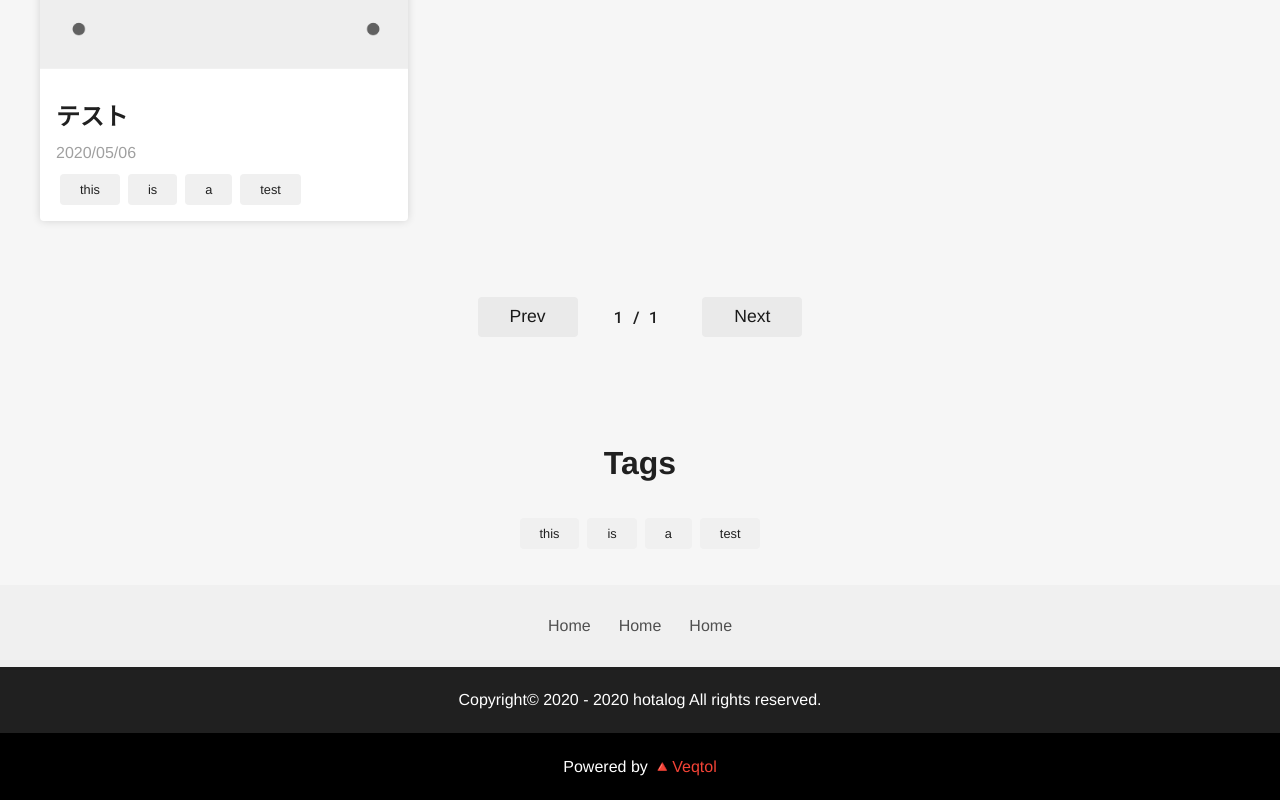
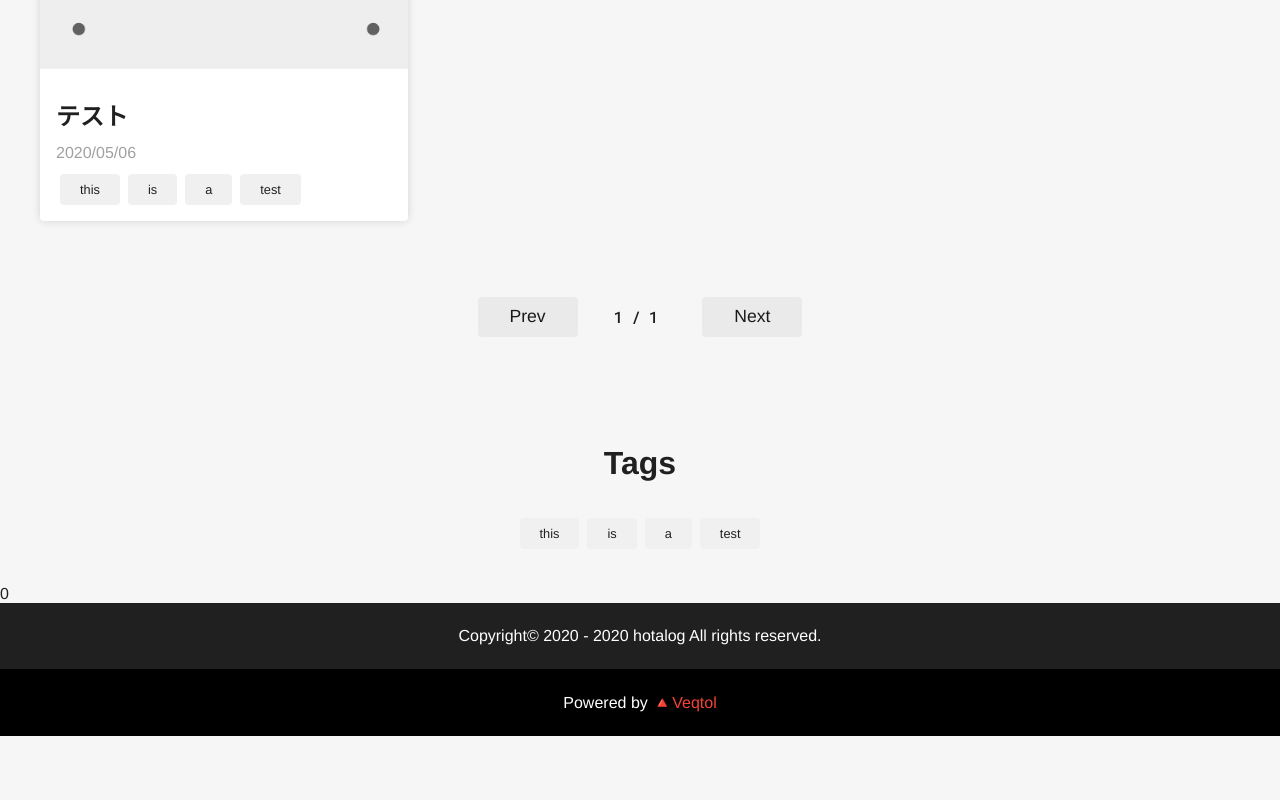
Before and after one commit to hota1024/veqtol, a Next.js app: page / in a window 1280 px wide. Shown: the part 738-1538 px from the top of the page. After the commit the page ends 1474 px from the top, so only its background shows below. Built offline with nearby package versions, Linux system fonts and the light colour scheme.

Commit message:
Update src/components/Footer.tsx

```diff
--- a/src/components/Footer.tsx
+++ b/src/components/Footer.tsx
@@ -2,9 +2,11 @@ import { useContext } from 'react'
 import { CommonContext } from '@/pages/_app'
 import { Tags } from './Tags'
 import { Get, FormatGet } from '@/utils'
+import Link from 'next/link'
 
 export const Footer = () => {
   const { tagNames } = useContext(CommonContext)
+  const navItems = Get('footerLinks')
 
   return (
     <>
@@ -13,17 +15,20 @@ export const Footer = () => {
           <h4 className="footer-tags-title">Tags</h4>
           <Tags tags={tagNames} />
         </div>
-        <nav className="footer-nav">
-          <a className="footer-nav-link" href="">
-            Home
-          </a>
-          <a className="footer-nav-link" href="">
-            Home
-          </a>
-          <a className="footer-nav-link" href="">
-            Home
-          </a>
-        </nav>
+        {navItems.length && (
+          <nav className="footer-nav">
+            {navItems.map((item, key) => (
+              <Link key={key} href={item.href}>
+                <a
+                  href={item.href}
+                  {...(item.newTab ? { target: '__blank' } : {})}
+                >
+                  {item.text}
+                </a>
+              </Link>
+            ))}
+          </nav>
+        )}
         {Get('copyright') && (
           <div className="footer-copyright">{FormatGet('copyright')}</div>
         )}
```
